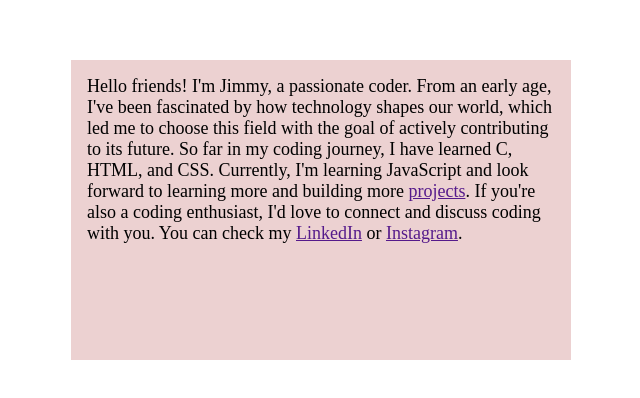
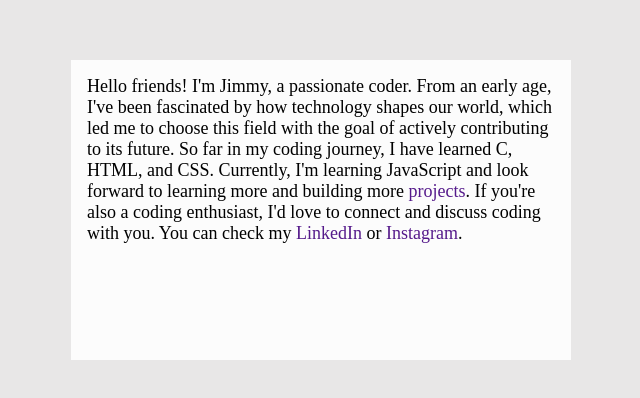
Before and after one commit to mahatabul/html-css-Js-practice-projects, a plain HTML site: page Navigation-Links-Hover-Animation/index.html in a window 1280 px wide. Shown: the part 198-596 px from the top of the page, without its empty margins (319-959 px from the left). Drawn offline with Linux system fonts and the light colour scheme.

Commit message:
work-tobe-done

```diff
--- a/Navigation-Links-Hover-Animation/index.html
+++ b/Navigation-Links-Hover-Animation/index.html
@@ -14,9 +14,9 @@
         Hello friends! I'm Jimmy, a passionate coder. From an early age, I've been fascinated by how technology shapes
         our world, which led me to choose this field with the goal of actively contributing to its future. So far in my
         coding journey, I have learned C, HTML, and CSS. Currently, I'm learning JavaScript and look forward to learning
-        more and building more <a href="">projects</a>. If you're also a coding enthusiast, I'd love to connect and
+        more and building more <a href="" id="projects">projects</a>. If you're also a coding enthusiast, I'd love to connect and
         discuss coding with
-        you. You can check my <a href="">LinkedIn</a> or <a href="">Instagram</a>.
+        you. You can check my <a href="" id="linkedIn">LinkedIn</a> or <a href="" id="instagram">Instagram</a>.
     </div>
 </body>
 
--- a/Navigation-Links-Hover-Animation/style.css
+++ b/Navigation-Links-Hover-Animation/style.css
@@ -1,13 +1,12 @@
-
-body{
+body {
   display: flex;
   justify-content: center;
   align-items: center;
   height: 100vh;
+  background-color: rgb(232, 231, 231);
 }
-.box{
-
-    background-color: rgb(236, 209, 209);
+.box {
+  background-color: rgb(252, 252, 252);
   margin: 10px 10px;
   padding: 16px 16px;
   font-size: 18px;
@@ -15,5 +14,66 @@ body{
   width: 500px;
   text-align: left;
   box-sizing: border-box;
+  position: relative;
+}
+
+.box a {
+  text-decoration: none;
+  position: relative;
+}
+
+.box a::after,
+.box a::before {
+  opacity: 0;
+  transition: opacity 0.2s ease-out;
+  pointer-events: none;
 
 }
+
+.box a:hover::after,
+.box a:hover::before {
+  opacity: 1;
+  transition: opacity 0.2s ease-out;
+  pointer-events: none;
+
+}
+
+
+.box a::after {
+  position: absolute;
+  background-color: rgb(87, 4, 253);
+  top: -35px;
+  left: -20%;
+  border-radius: 5px;
+  color: rgb(255, 255, 255);
+  z-index: 1;
+  padding: 2px 4px;
+  height: fit-content;
+  width: max-content;
+  content: "";
+}
+
+
+#projects:hover::after {
+  content: "View Projects";
+}
+#linkedIn:hover::after {
+  content: "View linkedIn";
+}
+#instagram:hover::after {
+  content: "View instagram";
+}
+
+
+.box a::before {
+  content: "";
+  position: absolute;
+  height: 20px;
+  width: 20px;
+  transform: rotate(45deg);
+  border-radius: 3px;
+  background-color: rgb(87, 4, 253);
+  top: -20px;
+  right: 25%;
+  z-index: 0;
+}
```
Lines whose indentation alone changed are shown as unchanged.
